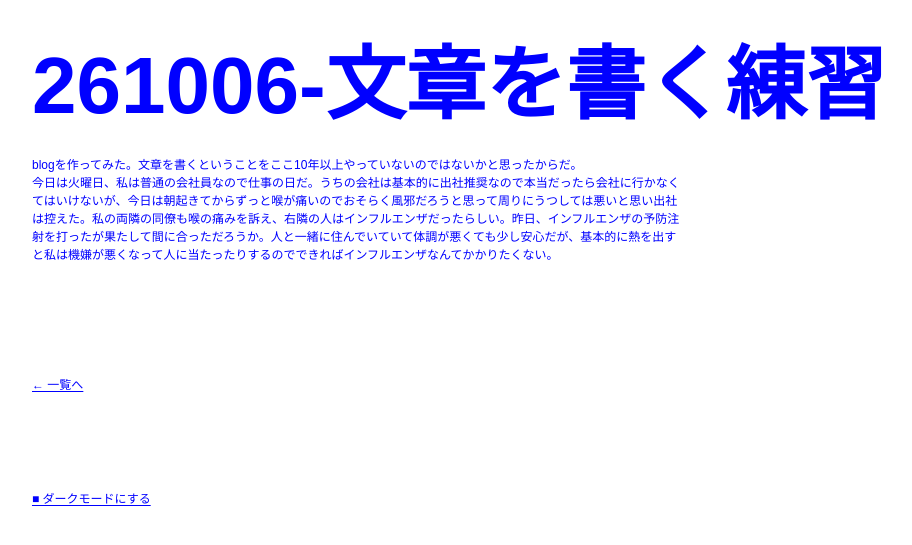
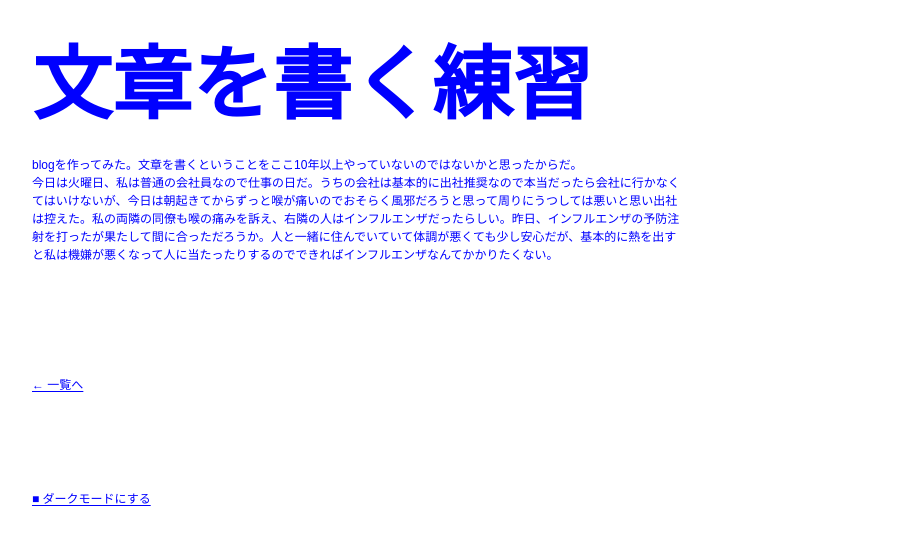
Before and after one commit to 69995/blog, a Jekyll site: the page built from _posts/2026-10-06-renshu.md, in a window 1280 px wide. Shown: the top 545 px of the page, without its empty margins (8-920 px from the left). Built offline with Jekyll 4.4.1, drawn with Linux system fonts in a browser that asks for light colours; some web fonts are replaced.

Commit message:
Add files via upload

```diff
--- a/_layouts/default.html
+++ b/_layouts/default.html
@@ -3,7 +3,7 @@
 <head>
 <meta charset="utf-8">
 <meta name="viewport" content="width=device-width,initial-scale=1">
-<title>{% if page.title %}{{ page.date | date: "%y%m%d" }}-{{ page.title }} | {% endif %}{{ site.title }}</title>
+<title>{% if page.headline %}{{ page.headline }} | {% endif %}{{ site.title }}</title>
 <link rel="preload" href="https://cdn.jsdelivr.net/npm/@fontpkg/jf-dot-shinonome-gothic-12@1.0.20150527/JF-Dot-Shinonome12.ttf" as="font" type="font/ttf" crossorigin>
 <link rel="stylesheet" href="{{ '/assets/style.css' | relative_url }}?v={{ site.time | date: '%s' }}">
 <script>try{if(localStorage.getItem("theme")==="dark")document.documentElement.dataset.theme="dark"}catch(e){}</script>
--- a/_layouts/post.html
+++ b/_layouts/post.html
@@ -3,7 +3,7 @@ layout: default
 ---
 <div class="stream">
   <article class="post">
-    <h1 class="post-title">{{ page.date | date: "%y%m%d" }}-{{ page.title }}</h1>
+    <h1 class="post-title">{{ page.headline | default: page.title }}</h1>
     <div class="post-body">
 {{ content }}
     </div>
```
